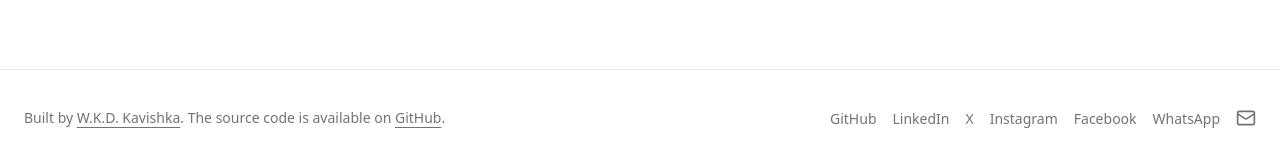
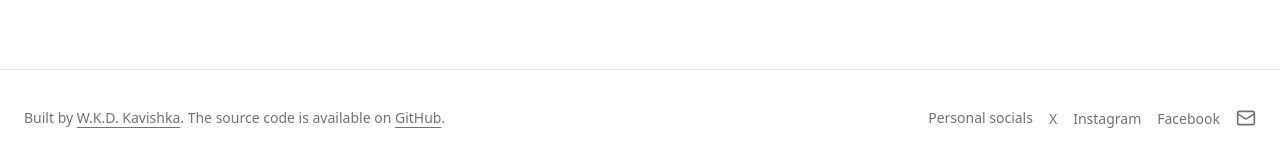
Before and after one commit to wkdkavishka/wkdkavishka-next, a Next.js app: page /projects/inventory-management-system in a window 1280 px wide. Shown: the part 959-1122 px from the top of the page. Built offline with nearby package versions, Linux system fonts and the light colour scheme.

Commit message:
Separate personal socials from work links
Keep personal accounts distinct from professional contact options so visitors do not mistake them for work profiles. Preserve the shared profile list so search engines can still identify the same person.

```diff
--- a/components/home-content.tsx
+++ b/components/home-content.tsx
@@ -16,7 +16,9 @@ export function HomeContent() {
 			<main className="flex-1">
 				<Hero
 					personalData={siteData.personal}
-					socialLinks={siteData.socialLinks}
+					socialLinks={siteData.socialLinks.filter((link) =>
+						link.placements.includes("hero"),
+					)}
 				/>
 				<About personalData={siteData.personal} />
 				<Projects projects={siteData.projects} />
@@ -25,7 +27,9 @@ export function HomeContent() {
 				<Services services={siteData.services} />
 				<Contact
 					personalData={siteData.personal}
-					socialLinks={siteData.socialLinks}
+					socialLinks={siteData.socialLinks.filter((link) =>
+						link.placements.includes("contact"),
+					)}
 				/>
 			</main>
 			<Footer />
--- a/components/layout/footer.tsx
+++ b/components/layout/footer.tsx
@@ -7,9 +7,12 @@ import siteData from "@/data/site-data";
 // in socialLinks to a client component.
 export function Footer() {
 	const { personal: personalData, socialLinks } = siteData;
+	const personalLinks = socialLinks.filter((link) =>
+		link.placements.includes("footer"),
+	);
 	return (
 		<footer className="border-t bg-background/95 backdrop-blur supports-[backdrop-filter]:bg-background/60">
-			<div className="container mx-auto flex flex-col items-center justify-between gap-4 py-10 md:h-24 md:flex-row md:py-0 px-4 md:px-6">
+			<div className="container mx-auto flex flex-col items-center justify-between gap-4 py-10 md:min-h-24 md:flex-row md:py-6 px-4 md:px-6">
 				<div className="flex flex-col items-center gap-4 px-8 md:flex-row md:gap-2 md:px-0">
 					<p className="text-center text-sm leading-loose text-muted-foreground md:text-left">
 						Built by{" "}
@@ -31,8 +34,13 @@ export function Footer() {
 						.
 					</p>
 				</div>
-				<div className="flex items-center gap-4">
-					{socialLinks.map((link) => (
+				<div className="flex flex-wrap items-center justify-center gap-x-4 gap-y-3">
+					<nav
+						aria-label="Personal socials"
+						className="flex flex-wrap items-center justify-center gap-x-4 gap-y-2"
+					>
+						<span className="text-sm text-muted-foreground">Personal socials</span>
+						{personalLinks.map((link) => (
 							<Link
 								key={link.name}
 								href={link.url}
@@ -40,11 +48,10 @@ export function Footer() {
 								rel="noreferrer"
 								className="text-muted-foreground hover:text-foreground transition-colors"
 							>
-							{/* We don't have dynamic icons easily unless we map them or use a library that renders from string */}
-							{/* For now, let's just show the name or use a generic icon if we can't map */}
 								<span className="text-sm font-medium">{link.name}</span>
 							</Link>
 						))}
+					</nav>
 					<EmailDialog email={personalData.email}>
 						<button
 							type="button"
--- a/data/site-data.ts
+++ b/data/site-data.ts
@@ -48,6 +48,8 @@ export interface SocialLink {
 	name: string;
 	url: string;
 	icon: IconType;
+	// Display locations do not limit the profile identity links used by structured data.
+	placements: ("hero" | "contact" | "footer")[];
 }
 
 export interface Experience {
@@ -606,31 +608,37 @@ const siteData: SiteData = {
 			name: "GitHub",
 			url: "https://github.com/wkdkavishka",
 			icon: FaGithub,
+			placements: ["hero"],
 		},
 		{
 			name: "LinkedIn",
 			url: "https://linkedin.com/in/wkdkavishka",
 			icon: FaLinkedin,
+			placements: ["hero", "contact"],
 		},
 		{
 			name: "X",
 			url: "https://x.com/wkdkavishka",
 			icon: FaXTwitter,
+			placements: ["footer"],
 		},
 		{
 			name: "Instagram",
 			url: "https://www.instagram.com/w.k.d.kavishka/",
 			icon: FaInstagram,
+			placements: ["footer"],
 		},
 		{
 			name: "Facebook",
 			url: "https://facebook.com/W.K.D.Kavishka",
 			icon: FaFacebook,
+			placements: ["footer"],
 		},
 		{
 			name: "WhatsApp",
 			url: "https://wa.me/94757676968",
 			icon: FaWhatsapp,
+			placements: ["contact"],
 		},
 	],
 };
```
Lines whose indentation alone changed are shown as unchanged.
